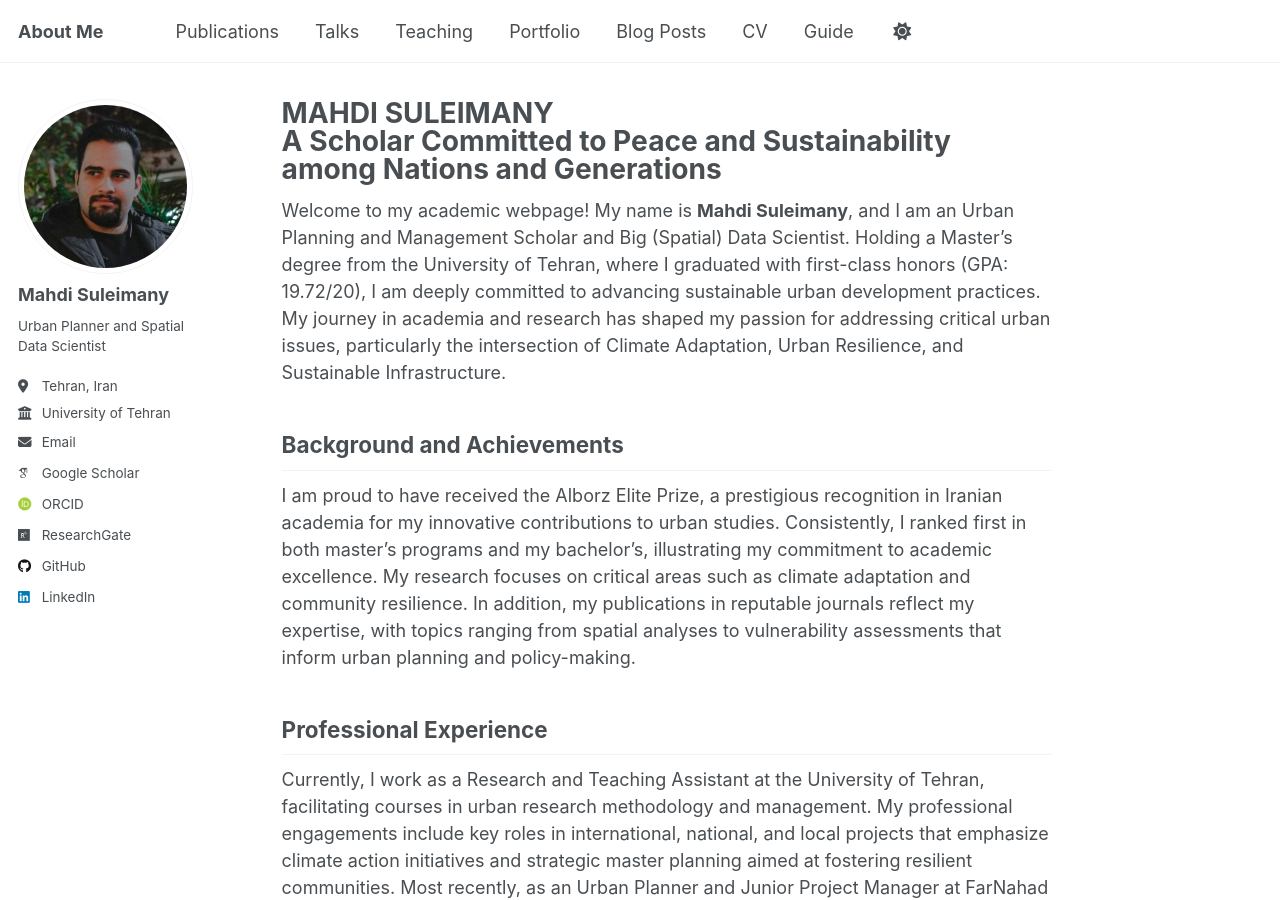
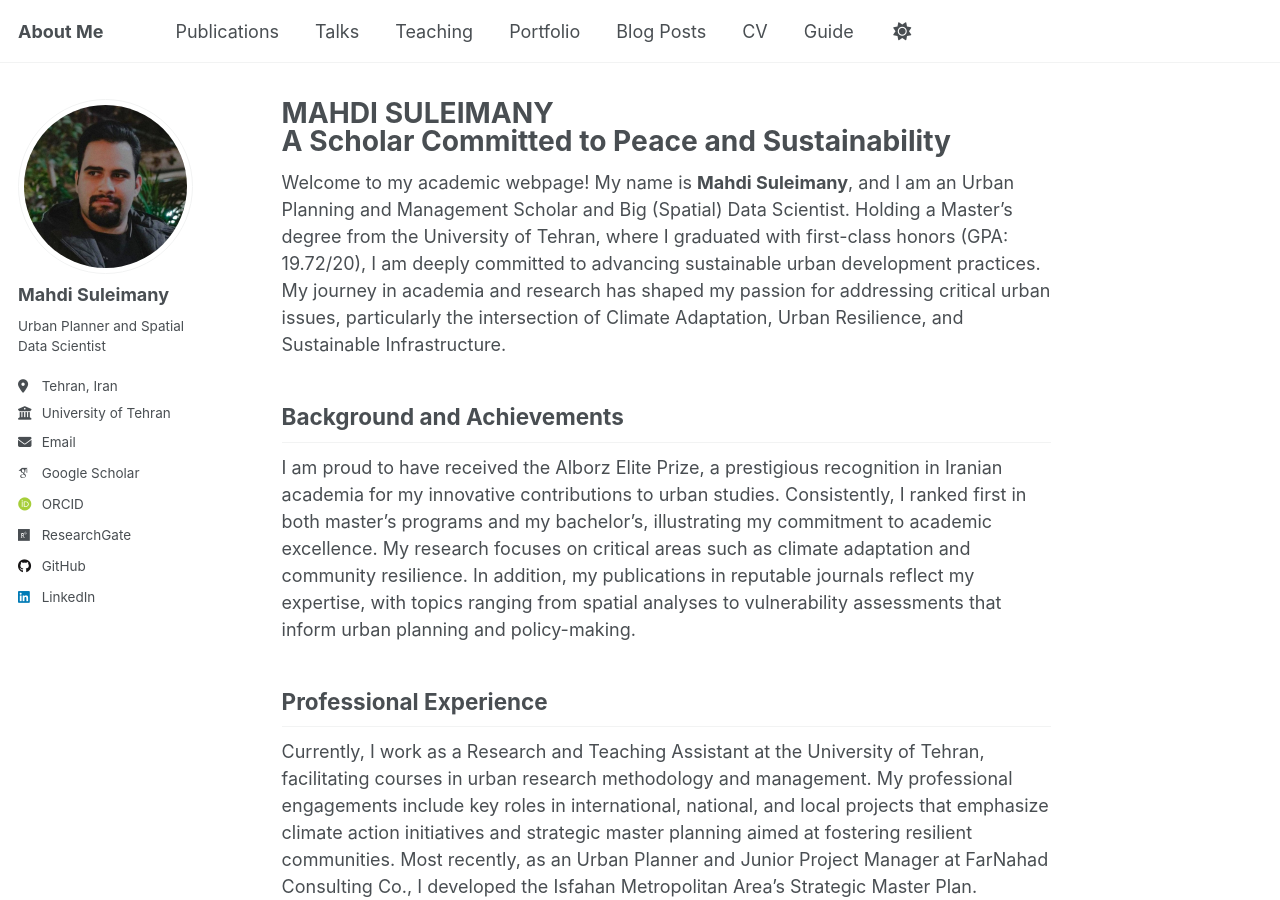
Before and after one commit to mo-soleimani/mo-soleimani.github.io, a Jekyll site: the page built from _pages/about.md, in a window 1280 px wide and 900 px high. Built offline with Jekyll 4.4.1, drawn with Linux system fonts in a browser that asks for light colours; some web fonts are replaced.

Commit message:
Update about.md

```diff
--- a/_pages/about.md
+++ b/_pages/about.md
@@ -1,6 +1,6 @@
 ---
 permalink: /
-title: "MAHDI SULEIMANY<br>A Scholar Committed to Peace and Sustainability among Nations and Generations"
+title: "MAHDI SULEIMANY<br>A Scholar Committed to Peace and Sustainability"
 author_profile: true
 redirect_from:
   - /about/
```
